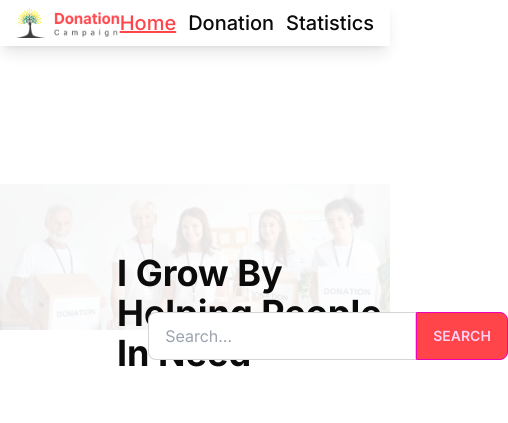
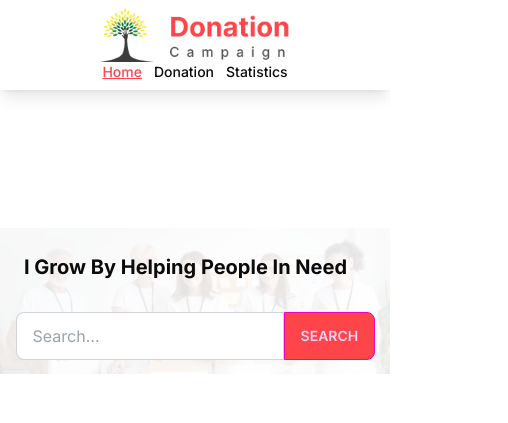
Before and after one commit to Rejuwan12/donation-campaign, a React (Vite) app: page / in a window 390 px wide. Shown: the top 423 px of the page, 508 px wide, since content can reach past the window. Built offline with nearby package versions, Linux system fonts and the light colour scheme.

Commit message:
almost complate

```diff
--- a/src/Pages/Donation/Donation.jsx
+++ b/src/Pages/Donation/Donation.jsx
@@ -1,6 +1,4 @@
 import { useEffect, useState } from "react";
-
-
 import DonationCard from "./DonationCard";
 
 
@@ -31,7 +29,7 @@ const Donation = () => {
          {
           noFound ? <p className="h-[80vh] flex justify-center items-center">No Data Found</p> : <div>
 
-            <div className="grid grid-cols-2 gap-5 p-4 items-center ml-14">
+            <div className="grid grid-cols-1 md:grid-cols-2 lg:grid-cols-2  gap-5 p-4 items-center lg:ml-14">
                 {
                    show ?  donations.map(card => <DonationCard key={card.id} card={card}/>)
                    :
--- a/src/Pages/Donation/DonationCard.jsx
+++ b/src/Pages/Donation/DonationCard.jsx
@@ -7,10 +7,10 @@ const DonationCard = ({card}) => {
     return (
         <div>
 
-  <div style={{background:card_bg_color}} className="card card-side  w-[450px] h-[220px]  bg-base-100 shadow-xl">
-  <figure><img className="w-full h-[220px]" src={thumbnail} alt="Movie"/></figure>
+  <div style={{background:card_bg_color}} className="card card-side  lg:w-[450px] w-[330px] h-[240px] lg:h-[220px]  bg-base-100 shadow-xl">
+  <figure><img className=" w-full h-[220px]" src={thumbnail} alt="Movie"/></figure>
   <div className="card-body">
-  <p style={{background: category_bg_color}} className='w-16 flex justify-center items-center'>{category}</p>
+  <p style={{background: category_bg_color}} className='w-[100px] flex justify-center items-center'>{category}</p>
    <h2 className="card-title ">
         {title}
     </h2>
--- a/src/Pages/SingleCard/SingleCardShow.jsx
+++ b/src/Pages/SingleCard/SingleCardShow.jsx
@@ -44,13 +44,14 @@ const SingleCardShow = ({card}) => {
             bg-base-100 shadow-xl">
   <div>
   <figure className='relative '>
-    <div className='bg-black absolute w-full h-24 top-[500px]'>
+    <div className='bg-black absolute w-full h-24 lg:top-[500px]
+    top-[220px]'>
 
     </div>
-    <img  className="w-full h-[590px] bg-black opacity-60 " src={thumbnail} alt="Shoes" />
+    <img  className="w-full lg:h-[590px] h-[300px] bg-black opacity-60 " src={thumbnail} alt="Shoes" />
     </figure>
 
-  <button onClick={handleAddDonation} style={{background: button_bg_color , text:btn_color }}  className="btn btn-primary text-[#FFF] absolute top-[520px] left-8 border-none   ">Donate ${price}</button>
+  <button onClick={handleAddDonation} style={{background: button_bg_color , text:btn_color }}  className="btn btn-primary text-[#FFF] absolute lg:top-[520px] top-[238px] left-8 border-none   ">Donate ${price}</button>
   </div>
   <div className="card-body">
     <h2 className="card-title text-4xl font-extrabold">{title}</h2>
--- a/src/Pages/Statistics/Statistics.jsx
+++ b/src/Pages/Statistics/Statistics.jsx
@@ -1,5 +1,3 @@
-
-
 import  { PureComponent } from 'react';
 import { PieChart, Pie, Cell, ResponsiveContainer, Legend } from 'recharts';
 
--- a/src/components/Banner/Banner.jsx
+++ b/src/components/Banner/Banner.jsx
@@ -11,16 +11,16 @@ const Banner = () => {
     return (
     <div className="max-w-screen-lg mx-auto">
         <div style={ bannerStyle}
-        className=" bg-white opacity-10  h-[50vh]">
+        className=" bg-white opacity-10 h-[50vh]">
 
 
         </div>
         <div>
               <div className="form-control  ">
 
-    <p className="absolute top-[30%] left-[30%] text-4xl font-bold text-[#0B0B0B]" >I Grow By Helping People In Need</p>
+    <p className="absolute top-[30%] lg:left-[30%]  lg:text-4xl text-xl lg:pl-0 pl-6 font-bold text-[#0B0B0B]" >I Grow By Helping People In Need </p>
 
-    <div className="input-group w-72 left-[38%] top-[37%] absolute  ">
+    <div className="input-group w-72 lg:left-[38%] left-[4%]  top-[37%] absolute  ">
     <input type="text" placeholder="Search…" className="input input-bordered" />
     <button className="btn btn-secondary  bg-[#FF444A] ">
     Search
--- a/src/components/Header/Navbar/Logo.jsx
+++ b/src/components/Header/Navbar/Logo.jsx
@@ -3,7 +3,7 @@
 const Logo = () => {
     return (
         <div>
-            <img className="" src="/Logo.png" alt="" />
+            <img className="lg:w-[230px] w-[190px] " src="/Logo.png" alt="" />
         </div>
     );
 };
--- a/src/components/Header/Navbar/Navbar.jsx
+++ b/src/components/Header/Navbar/Navbar.jsx
@@ -5,9 +5,9 @@ import Logo from "./Logo";
 const Navbar = () => {
     return (
         <div className="max-w-screen-lg mx-auto">
-            <nav className="flex justify-between items-center py-2 px-4 shadow-lg">
+            <nav className="flex flex-col lg:flex-row justify-between items-center py-2 px-4 shadow-lg">
                 <Logo/>
-                <ul className="flex gap-3 font-medium text-xl text-[#0B0B0B]">
+                <ul className="flex gap-3 font-medium text-sm lg:text-xl text-[#0B0B0B]">
                     <li className="">
                     <NavLink
   to="/"className ={({ isActive, isPending }) =>
```
